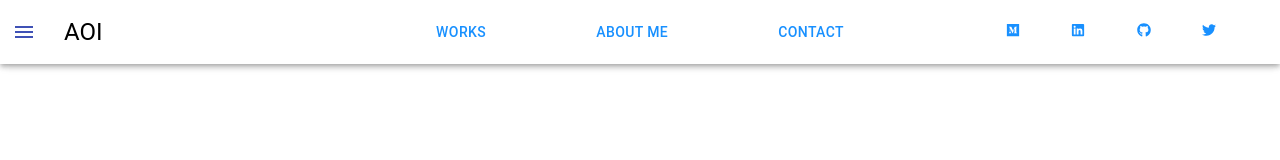
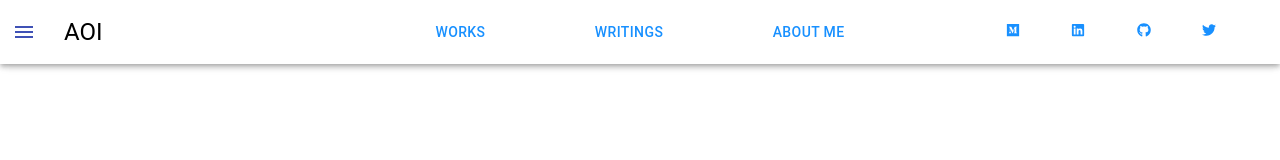
Before and after one commit to Aoi020608/get_city, a React (Create React App) app: page /post in a window 1280 px wide. Shown: the top 160 px of the page. Built offline with nearby package versions, Linux system fonts and the light colour scheme.

Commit message:
Add writings

```diff
--- a/src/App.tsx
+++ b/src/App.tsx
@@ -7,6 +7,7 @@ import Footer from "./components/Footer";
 import Contact from "./components/Contact";
 import Works from "./pages/Works";
 import Aboutme from "./pages/Aboutme";
+import PostsPage from "./pages/posts";
 
 function App() {
   const location = useLocation();
@@ -24,8 +25,11 @@ function App() {
           <Route path="/aboutme" exact>
             <Aboutme />
           </Route>
-          <Route path="/contact" exact>
+          {/* <Route path="/contact" exact>
             <Contact />
+          </Route> */}
+          <Route path="/post" exact>
+            <PostsPage />
           </Route>
         </Switch>
       </main>
--- a/src/components/Header.tsx
+++ b/src/components/Header.tsx
@@ -70,10 +70,10 @@ const Header: React.FC = () => {
                 <Link to="/works">WORKS</Link>
               </Typography>
               <Typography variant="button" color="textSecondary">
-                <Link to="/aboutme">ABOUT ME</Link>
+                <Link to="/post">Writings</Link>
               </Typography>
               <Typography variant="button" color="textSecondary">
-                <Link to="/contact">CONTACT</Link>
+                <Link to="/aboutme">ABOUT ME</Link>
               </Typography>
             </Grid>
             <Grid sm={3} className={classes.loginContainer}>
--- /dev/null
+++ b/src/pages/posts/index.tsx
@@ -0,0 +1,11 @@
+import React from "react";
+
+const PostsPage: React.FC = () => {
+  return (
+    <>
+      <h1>Writing</h1>
+    </>
+  );
+};
+
+export default PostsPage;
```
